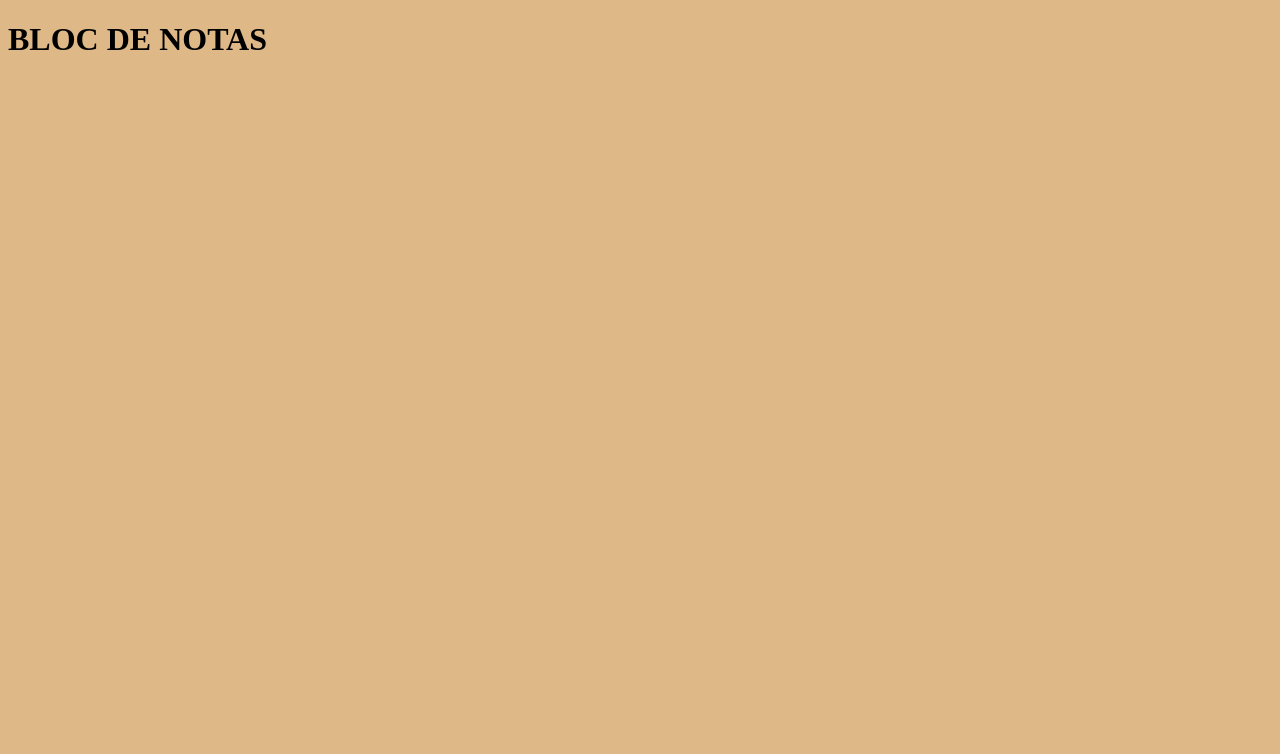
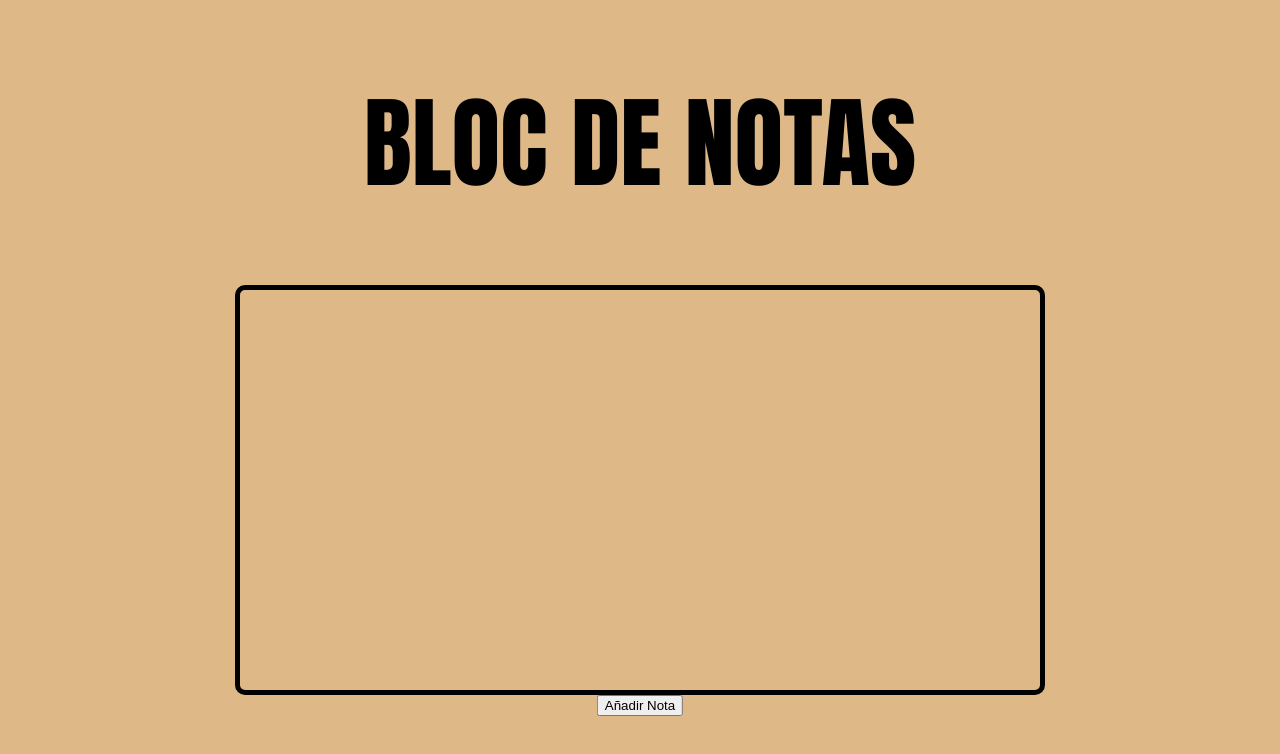
Before and after one commit to DcM12345/Practica-1-Fundamentos-de-la-Web, a plain HTML site: page Practica1.html in a window 1280 px wide. Drawn offline with Linux system fonts and the light colour scheme.

Commit message:
MAquetación

```diff
--- a/BlocdeNotas.css
+++ b/BlocdeNotas.css
@@ -3,3 +3,26 @@ background-color: burlywood;
 
 
 }
+h1 {
+    font-size: 100px;
+    text-align: center;
+    font-family:Impact, Haettenschweiler, 'Arial Narrow Bold', sans-serif;
+
+}
+#container {
+    max-width: 400px;
+    margin: 0 auto;
+    padding: 200px;
+    border: 5px solid #000000;
+    border-radius: 10px;
+    background-color:burlywood;
+}
+#addButton{
+    position: absolute;
+    left: 50%;
+    transform: translateX(-50%);
+
+
+
+
+}
--- a/Practica1.html
+++ b/Practica1.html
@@ -2,12 +2,14 @@
 <html>
 <title>Bloc de Notas</title>
 <link type="text/css" rel="stylesheet" href="BlocdeNotas.css"/>
+<meta name="viewport" content="width=device-width, initial-scale=1">
 <body>
     <h1>BLOC DE NOTAS</h1>
 
 </body>
-
-
+<div id="container">
+</div>
+<button id="addButton">Añadir Nota</button>
 
 
 </html>
```
